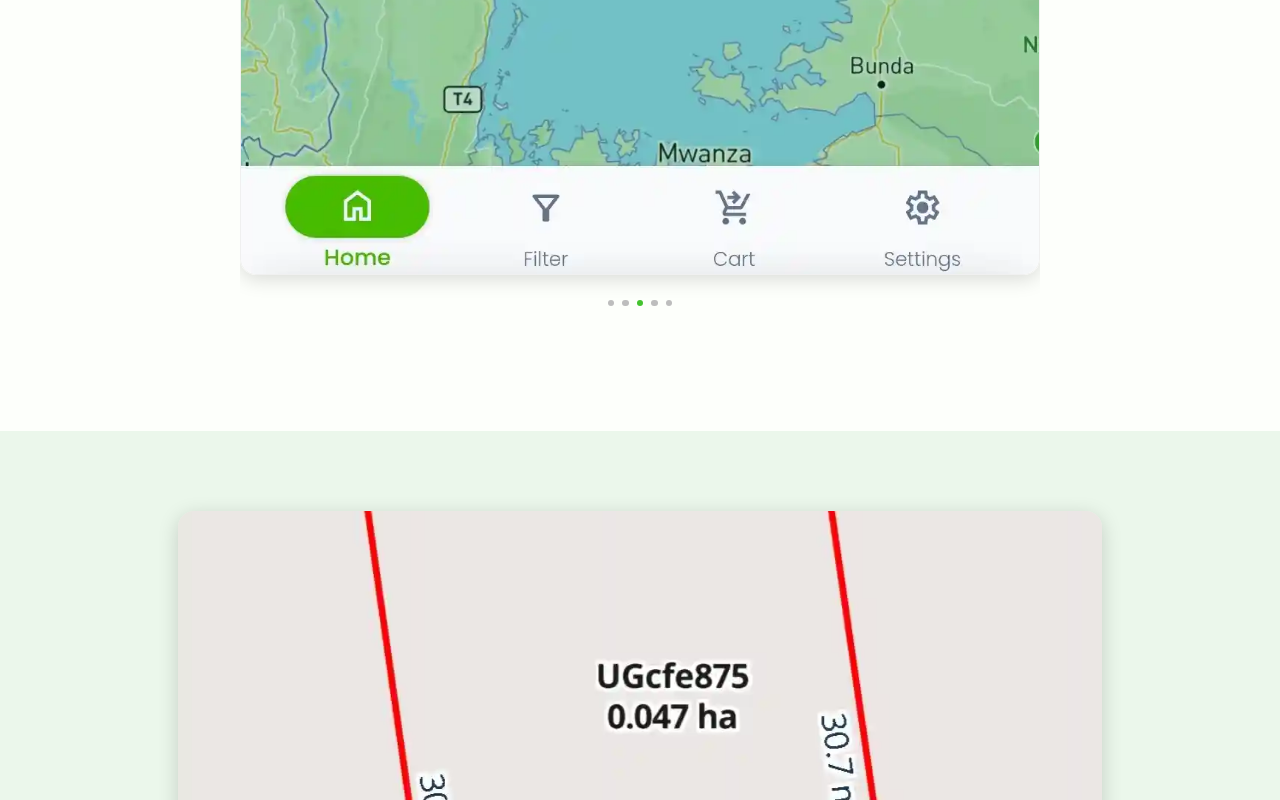
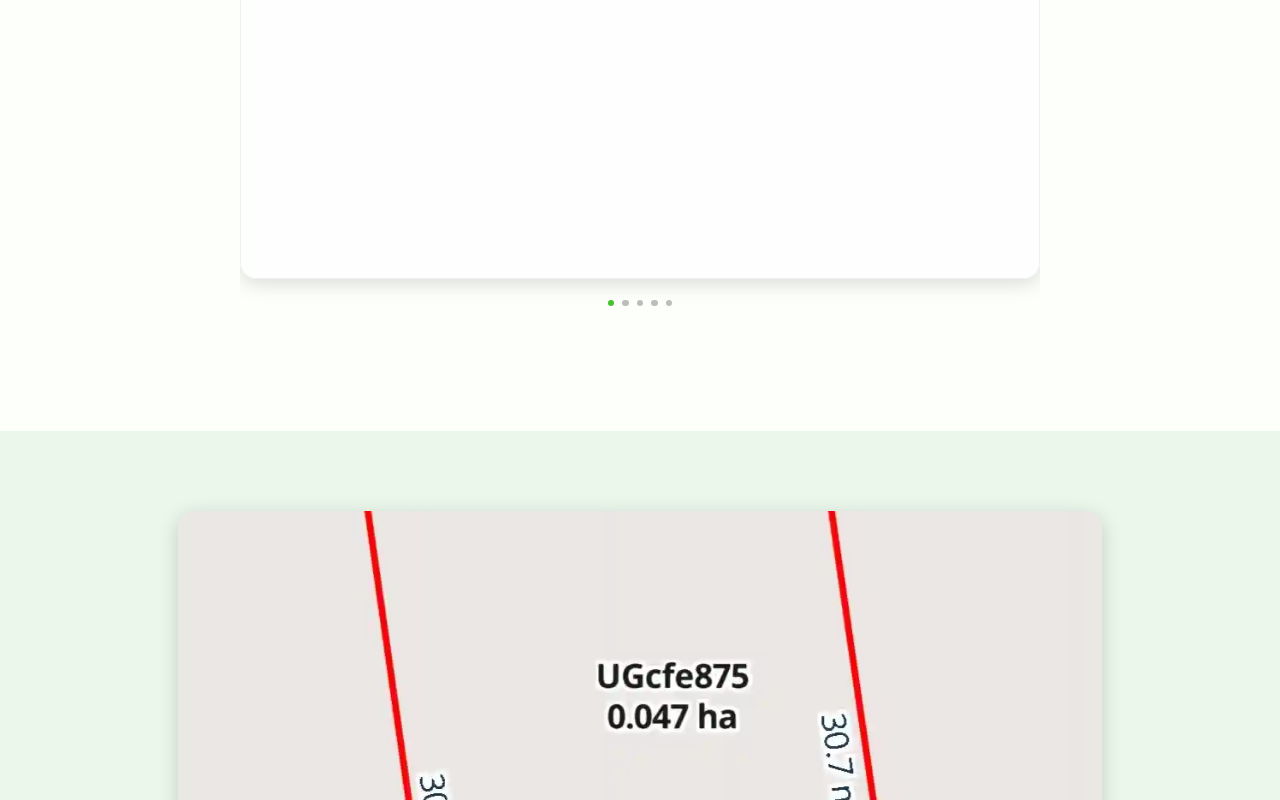
Before and after one commit to nuwesurv/Ug_space_website, a Vue app: page / in a window 1280 px wide. Shown: the part 1701-2501 px from the top of the page. Built offline with nearby package versions, Linux system fonts and the light colour scheme.

Commit message:
worked on the file size issue

```diff
--- a/src/components/LandingPage.vue
+++ b/src/components/LandingPage.vue
@@ -39,7 +39,7 @@ import 'swiper/css/pagination'
           :centered-slides="true"
           :slides-per-view="'auto'"
           :slides-offset-before="0"
-          :initial-slide="2"
+          :initial-slide="0"
           :slides-offset-after="0"
           :pagination="{ clickable: true }"
           :coverflow-effect="{
```
